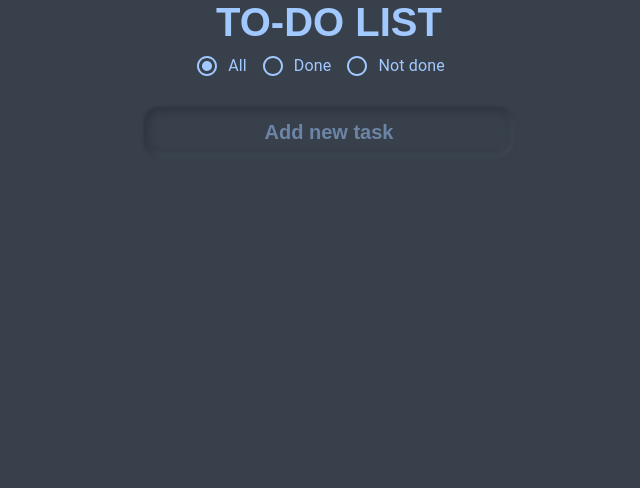
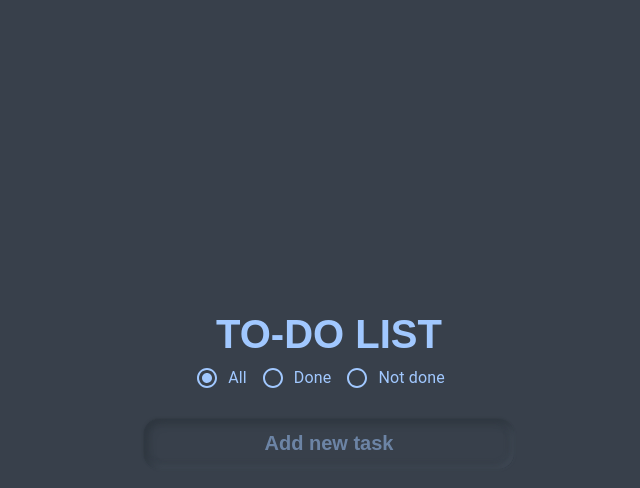
Before and after one commit to OleksandrZats/React-ToDo_List, a React (Create React App) app: page / in a window 1280 px wide. Shown: the top 488 px of the page, without its empty margins (311-951 px from the left). Built offline with nearby package versions, Linux system fonts and the light colour scheme.

Commit message:
[*] Added new logic for editing tasks, code refactored

```diff
--- a/src/App.js
+++ b/src/App.js
@@ -3,28 +3,28 @@ import TaskList from "./components/TaskList/TaskList";
 import React, { useState } from "react";
 import Filter from "./components/Filter/Filter";
 import filterList from "./utils/filterList";
-import flexCentered from "./styleUtils/flexCentered";
-import "./index.scss"
-import { changeElementStatus, deleteElementFromArray, changeRecordValue, makeRecordEditable, makeRecordNotEditable } from "./utils/performTask";
+import "./styles/index.scss";
+import {
+    changeElementStatus,
+    deleteElementFromArray,
+    changeRecordValue,
+} from "./utils/performTask";
 
 function App() {
-    const [list, setList] = useState([])
-    const [input, setInput] = useState('')
-    const [filter, setFilter] = useState('all')
+    const [list, setList] = useState([]);
+    const [input, setInput] = useState('');
+    const [filter, setFilter] = useState('all');
 
-    const filteredList = filterList(list, filter)
+    const deleteTask = (id) => setList(deleteElementFromArray(list, id));
+    const changeTaskStatus = (id) => setList(changeElementStatus(list, id));
+    const changeTaskText = (id, value) => {setList(changeRecordValue(list, id, value)); console.log(list)};
 
-    const deleteTask = (id) => setList(deleteElementFromArray(list, id))
-    const changeTaskStatus = (id) => {console.log(1234); setList(changeElementStatus(list, id))}
-    const makeTaskEditable = (id) => setList(makeRecordEditable(list, id))
-    const makeTaskNotEditable = (id) => setList(makeRecordNotEditable(list, id))
-    const changeTaskText = (id, value) => setList(changeRecordValue(list, id, value))
+    const addTaskToArray = (task) => setList([...list, task]);
 
-    const addTaskToArray = (task) => setList([...list, task])
-
+    const filteredList = filterList(list, filter);
     return (
-        <div className="App" style={flexCentered}>
-            <h1 style={{fontFamily:'sans-serif', fontSize:'30pt'}}>TO-DO LIST</h1>
+        <div className="App centered">
+            <h1>TO-DO LIST</h1>
             <Filter setFilter={setFilter} />
             <Input
                 input={input}
@@ -35,12 +35,10 @@ function App() {
                 filteredList={filteredList}
                 deleteTask={deleteTask}
                 changeTaskStatus={changeTaskStatus}
-                makeTaskEditable={makeTaskEditable}
-                makeTaskNotEditable={makeTaskNotEditable}
                 changeTaskText={changeTaskText}
             />
         </div>
     );
-}
+};
 
 export default App;
--- a/src/components/Input/Input.jsx
+++ b/src/components/Input/Input.jsx
@@ -1,9 +1,12 @@
 import React from "react";
 import { v4 as uuidv4 } from 'uuid';
-import './input.scss'
 
-const Input = ({ input = '', setInput = () => { }, addTaskToArray = () => { } }) => {
-    const onInputChange = (value) => setInput(value)
+const Input = ({
+    input = '',
+    setInput = () => {},
+    addTaskToArray = () => {},
+}) => {
+    const onInputChange = (value) => setInput(value);
     const onKeyUp = e => {
         if (e.key !== 'Enter' || !input) return;
         addTaskToArray(
@@ -11,21 +14,18 @@ const Input = ({ input = '', setInput = () => { }, addTaskToArray = () => { } })
                 id: uuidv4(),
                 taskText: input,
                 isDone: false,
-                isEditable: false,
             }
-        )
-        setInput('')
-    }
-    return (
-        <input
+        );
+        setInput('');
+    };
+    return <input
         className="input"
         type="text"
-            style={{ minWidth: '350px', margin:'20px' }}
         placeholder="Add new task"
         value={input}
         onKeyUp={onKeyUp}
         onChange={(e) => {onInputChange(e.target.value)}}
-        />)
-}
+    />;
+};
 
 export default Input;
--- a/src/components/Task/Task.jsx
+++ b/src/components/Task/Task.jsx
@@ -1,44 +1,45 @@
-import React from "react";
+import React, { useState } from "react";
 import DeleteIcon from '@mui/icons-material/Delete';
 import EditIcon from '@mui/icons-material/Edit';
-import './task.scss';
 
-const Task = (
-        {
+const Task = ({
     task = {},
-            deleteTask = () => { },
-            changeTaskStatus = () => { },
-            makeTaskEditable = () => { },
-            makeTaskNotEditable = () => { },
-            changeTaskText = () =>{ }
+    deleteTask = () => {},
+    changeTaskStatus = () => {},
+    changeTaskText = () => {},
+}) => {
+    const [input, setInput] = useState('');
+    const [isEditMode, setEditMode] = useState(false);
+    const preparePrevValue = () => {
+        setInput(task.taskText);
+        setEditMode(true);
     }
-    ) => {
     const onKeyUp = e => {
         if (e.key !== 'Enter') return;
-        if (!task.taskText) {deleteTask(task.id); return;}
-        makeTaskNotEditable(task.id)
-    }
+        if (input) changeTaskText(task.id, input);
+        setEditMode(false);
+    };
     return (
         <div
-            className= {"task" + (task.isDone ? " task__done " : "") + (task.isEditable ? " task__outline ": "")}
+            className={`task${task.isDone ? ' task__done' : ''}${task.isEditable ? ' task__outline' : ''}`}
             id={task.id}
         >
-            {task.isEditable ?
+            {isEditMode ?
                 <input
-                    className= {"task__text" + (task.isDone ? " task__text-done " : " task__text-notdone ") + " task__input"}
+                    className={`task__text task__input${task.isDone ? ' task__text-done' : ' task__text-notdone'}`}
                     type="text"
-                    value={task.taskText}
+                    value={input}
                     onKeyUp={onKeyUp}
-                    onChange={(e)=>changeTaskText(task.id, e.target.value)}
+                    onChange={(e) => setInput(e.target.value)}
                 /> :
                 <>
                     <EditIcon
-                    style={{ cursor: 'pointer'}}
-                    onClick={() =>{makeTaskEditable(task.id)}}
+                        style={{ cursor: 'pointer' }}
+                        onClick={preparePrevValue}
                     />
                     <div
-                    className= {"task__text" + (task.isDone ? " task__text-done " : " task__text-notdone ")}
-                    onClick={() =>changeTaskStatus(task.id)}
+                        className={`task__text${task.isDone ? ' task__text-done' : ' task__text-notdone'}`}
+                        onClick={() => changeTaskStatus(task.id)}
                     >
                         {task.taskText}
                     </div>
@@ -46,11 +47,11 @@ const Task = (
             }
 
             <DeleteIcon
-                style={{ cursor: 'pointer'}}
-                onClick={()=>deleteTask(task.id)}
+                style={{ cursor: 'pointer' }}
+                onClick={() => deleteTask(task.id)}
             />
         </div>
-    )
-}
+    );
+};
 
-export default Task
+export default Task;
--- a/src/components/TaskList/TaskList.jsx
+++ b/src/components/TaskList/TaskList.jsx
@@ -1,21 +1,16 @@
 import React from "react";
 import Task from "../Task/Task";
-import flexCentered from "../../styleUtils/flexCentered";
 
-const TaskList = (
-        {
-            filteredList = [],
-            deleteTask = () => { },
-            changeTaskStatus = () => { },
-            makeTaskEditable = () => { },
-            makeTaskNotEditable = () => { },
-            changeTaskText = () =>{ }
-        }
-    ) => {
+const TaskList = ({
+    filteredList = [],
+    deleteTask = () => {},
+    changeTaskStatus = () => {},
+    changeTaskText = () => {},
+}) => {
     return (
         <div
             sx={{ width: '100%', maxWidth: 360 }}
-            style={flexCentered}
+            className="centered"
         >
             {filteredList.map((task) =>
                 <Task
@@ -23,13 +18,11 @@ const TaskList = (
                     task={task}
                     deleteTask={deleteTask}
                     changeTaskStatus={changeTaskStatus}
-                    makeTaskEditable={makeTaskEditable}
-                    makeTaskNotEditable={makeTaskNotEditable}
                     changeTaskText={changeTaskText}
                 />
             )}
         </div>
-    )
-}
+    );
+};
 
-export default TaskList
+export default TaskList;
--- a/src/index.scss
+++ /dev/null
@@ -1,11 +0,0 @@
-*{
-    margin:0;
-    padding: 0;
-}
-body{
-    background: #38404B;
-    color: #a1c8ff;
-    font-family: sans-serif;
-    font-weight: bold;
-    font-size: 15pt;
-}
--- a/src/styleUtils/flexCentered.js
+++ /dev/null
@@ -1,8 +0,0 @@
-const flexCentered = {
-    display: 'flex',
-    flexDirection: 'column',
-    justifyContent: 'center',
-    alignItems: 'center',
-}
-
-export default flexCentered
--- /dev/null
+++ b/src/styles/index.scss
@@ -0,0 +1,28 @@
+@import url(./input.scss);
+@import url(./task.scss);
+
+*{
+    margin:0;
+    padding: 0;
+}
+body{
+    background: #38404B;
+    color: #a1c8ff;
+    font-family: sans-serif;
+    font-weight: bold;
+    font-size: 15pt;
+    padding: 40px;
+}
+h1{
+    font-family: sans-serif;
+    font-size: 30pt;
+}
+.App{
+    min-height: 90vh;
+}
+.centered{
+    display: flex;
+    justify-content: center;
+    align-items: center;
+    flex-direction: column;
+}
--- a/src/components/Input/input.scss
+++ b/src/styles/input.scss
@@ -3,6 +3,7 @@
     height: 40px;
 
     padding: 5px 10px;
+    margin: 20px;
 
     border-radius: 16px;
 
--- a/src/utils/performTask.js
+++ b/src/utils/performTask.js
@@ -1,26 +1,15 @@
 export const changeElementStatus = (list, id) => {
     return list.map((taskItem) => {
-        return taskItem.id === id ? { ...taskItem, isDone: !taskItem.isDone } : taskItem
-    })
-}
+        return taskItem.id === id ? { ...taskItem, isDone: !taskItem.isDone } : taskItem;
+    });
+};
+
 export const deleteElementFromArray = (list, id) => {
     return list.filter((taskItem) => taskItem.id !== id);
-}
-
-export const makeRecordEditable = (list, id) => {
-    return list.map((taskItem) => {
-        return taskItem.id === id ? { ...taskItem, isEditable: true } : taskItem
-    })
-}
-
-export const makeRecordNotEditable = (list, id) => {
-    return list.map((taskItem) => {
-        return taskItem.id === id ? { ...taskItem, isEditable: false } : taskItem
-    })
-}
+};
 
 export const changeRecordValue = (list, id, value) => {
     return list.map((taskItem) => {
-        return taskItem.id === id ? { ...taskItem, taskText: value } : taskItem
-    })
-}
+        return taskItem.id === id ? { ...taskItem, taskText: value} : taskItem;
+    });
+};
```
Also changed, not shown: src/components/Filter/Filter.jsx (+8 -8 lines), src/utils/filterList.js (+5 -5 lines), src/styles/task.scss (renamed from src/components/Task/task.scss). Lines whose indentation alone changed are shown as unchanged.
